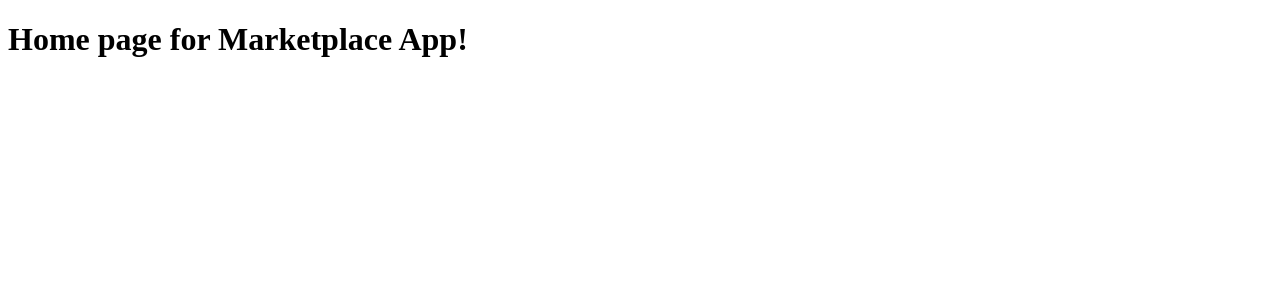
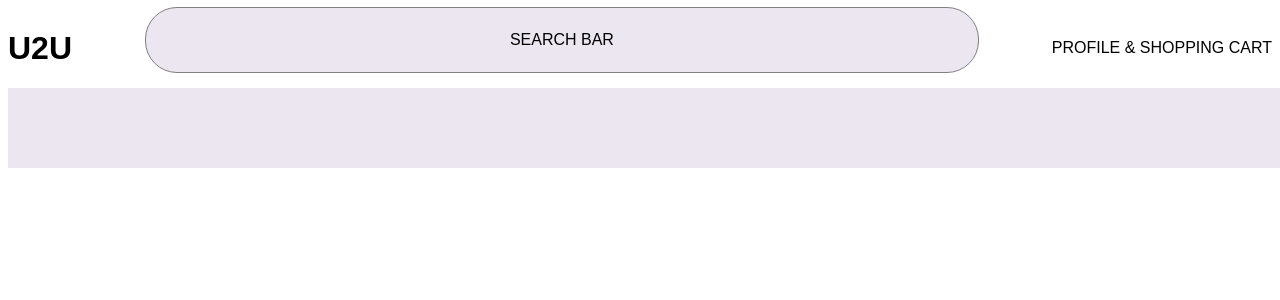
Before and after one commit to LW95x/marketplace-frontend, an Angular app: page / in a window 1280 px wide. Shown: the top 300 px of the page. Built offline with nearby package versions, Linux system fonts and the light colour scheme.

Commit message:
early styling changes to home

```diff
--- a/src/app/app.component.css
+++ b/src/app/app.component.css
@@ -0,0 +1,5 @@
+body, html, #root, .App {
+    margin: 0;
+    padding: 0;
+    box-sizing: border-box;
+}
--- a/src/app/home/home.component.css
+++ b/src/app/home/home.component.css
@@ -0,0 +1,40 @@
+header {
+    display: flex;
+    flex-direction: row;
+    justify-content: space-between;
+    align-items: center;
+    max-height: 5rem;
+    height: 100%;
+    font-family: Arial, Helvetica, sans-serif;
+}
+
+.search {
+    display: flex;
+    justify-content: center;
+    align-items: center;
+    border-color: grey;
+    border-width: 1px;
+    border-style: solid;
+    background-color: #ECE6F0;
+    border-radius: 2rem;
+    padding: 1rem;
+    max-width: 50rem;
+    width: 100%;
+    height: 2rem;
+    margin-bottom: 1rem;
+}
+
+.navbar {
+    width: 100vw;
+    background-color: #ECE6F0;
+    height: 5rem;
+}
+
+h1, h2, h3, h4, h5, h6, p {
+    margin: 0;
+    padding: 0;
+}
+
+.logo {
+    margin: 0;
+}
--- a/src/app/home/home.component.html
+++ b/src/app/home/home.component.html
@@ -1 +1,8 @@
-<h1 className="text-align-center">Home page for Marketplace App!</h1>
+<div>
+  <header>
+    <div class="logo"><h1>U2U</h1></div>
+    <div class="search">SEARCH BAR</div>
+    <div>PROFILE & SHOPPING CART</div>
+  </header>
+  <div class="navbar"></div>
+</div>
```
